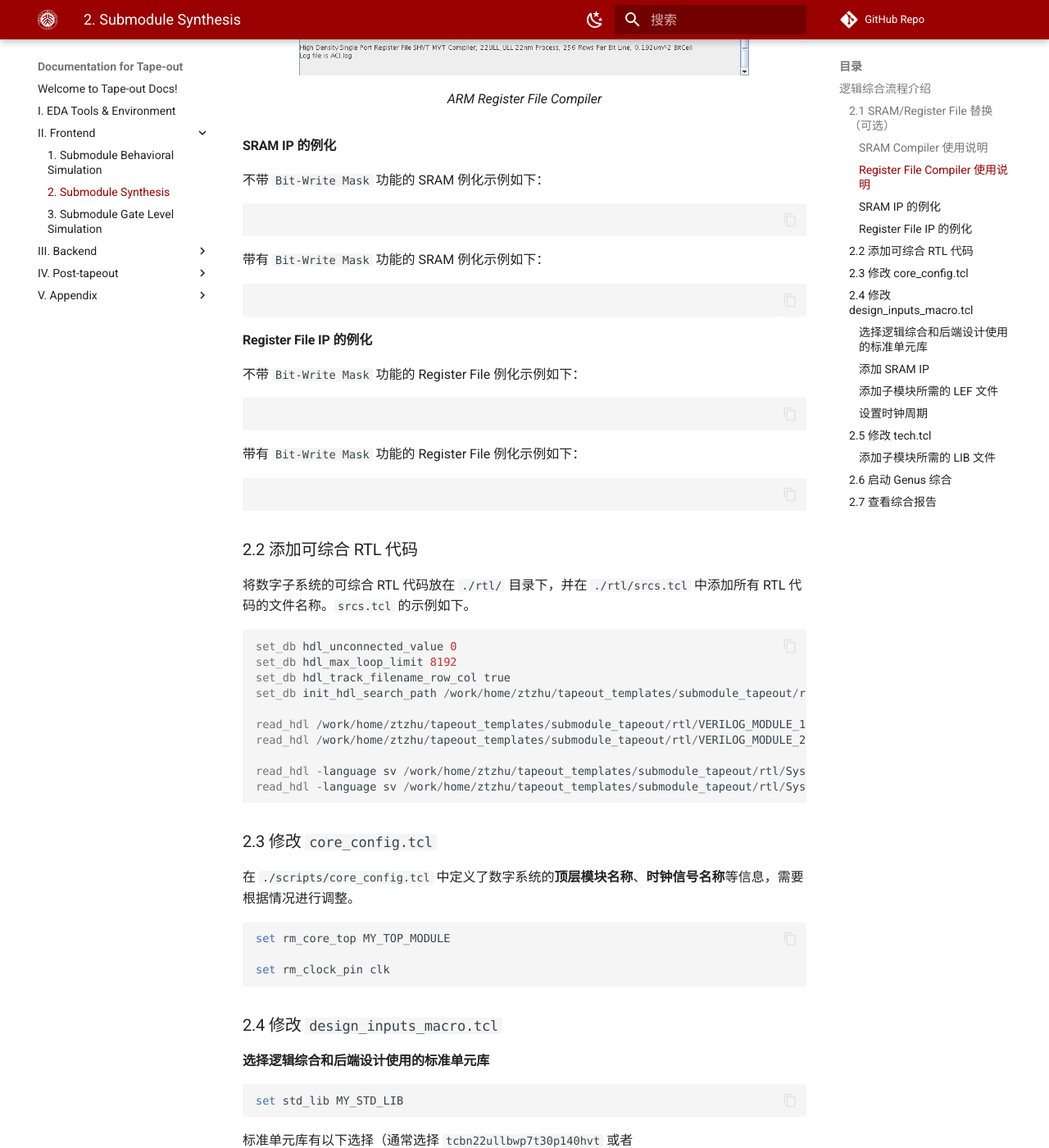
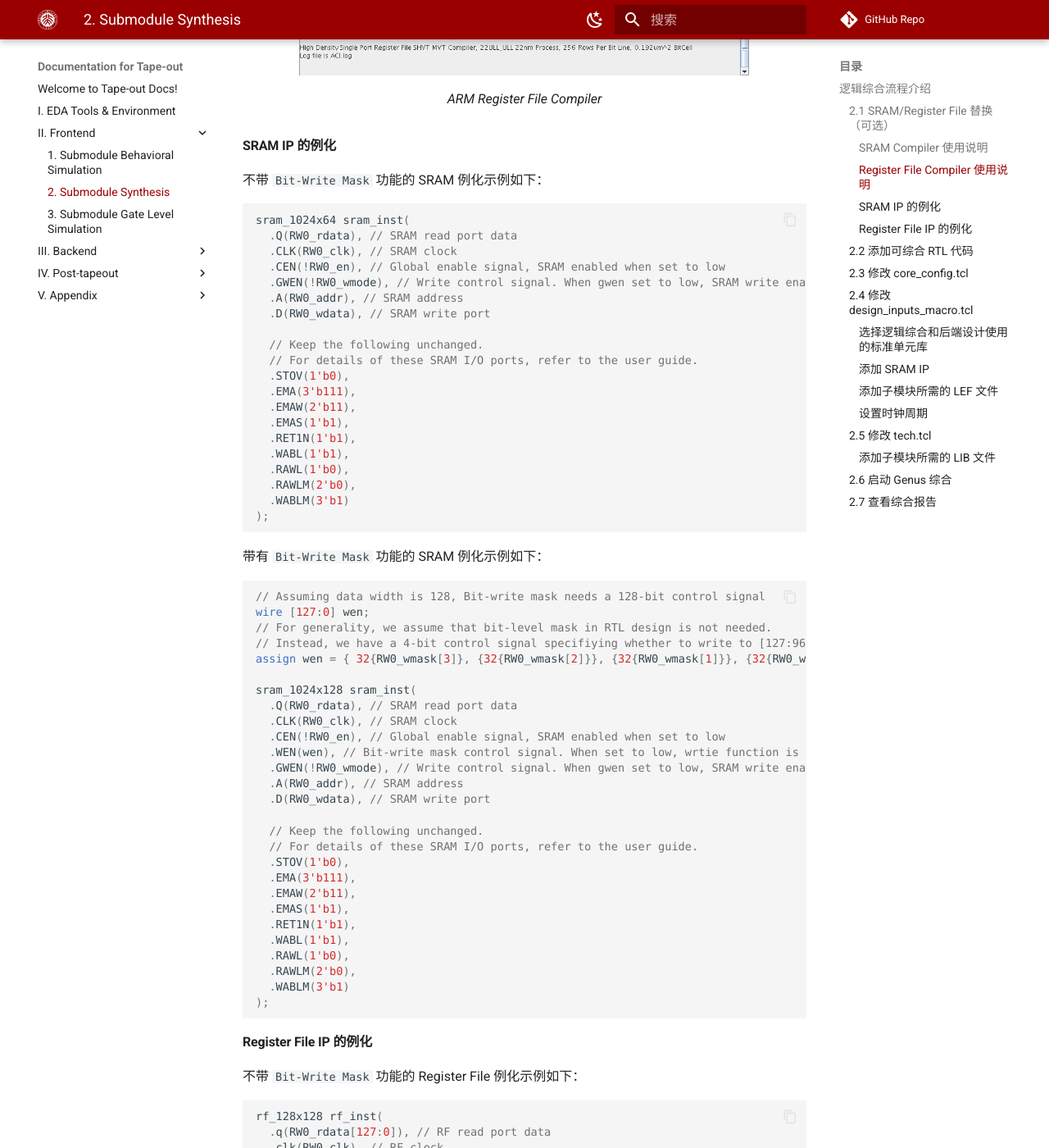
Before and after one commit to pku-pacific-lab-team/Tape-out_template_doc, an MkDocs documentation site: the page built from docs/2_submodule_synthesis.md, in a window 1280 px wide and 1400 px high, scrolled down 4393 px. Shown: the whole window at 82% size. Built offline with MkDocs 1.6.1 and Material for MkDocs 9.7.7, drawn with Linux system fonts in a browser that asks for light colours; some web fonts are replaced; comment, search, counter and statistics services are not loaded; some of the changed text lies outside the part shown.

Commit message:
add rtl instantiation of sram and rf compiler

````diff
--- a/docs/2_submodule_synthesis.md
+++ b/docs/2_submodule_synthesis.md
@@ -89,24 +89,112 @@
 
 不带 `Bit-Write Mask` 功能的 SRAM 例化示例如下：
 ```verilog
+sram_1024x64 sram_inst(
+  .Q(RW0_rdata), // SRAM read port data
+  .CLK(RW0_clk), // SRAM clock
+  .CEN(!RW0_en), // Global enable signal, SRAM enabled when set to low
+  .GWEN(!RW0_wmode), // Write control signal. When gwen set to low, SRAM write enabled, otherwise SRAM read is enabled
+  .A(RW0_addr), // SRAM address
+  .D(RW0_wdata), // SRAM write port
 
+  // Keep the following unchanged.
+  // For details of these SRAM I/O ports, refer to the user guide.
+  .STOV(1'b0),
+  .EMA(3'b111),
+  .EMAW(2'b11),
+  .EMAS(1'b1),
+  .RET1N(1'b1),
+  .WABL(1'b1),
+  .RAWL(1'b0),
+  .RAWLM(2'b0),
+  .WABLM(3'b1)
+);
 ```
 
 带有 `Bit-Write Mask` 功能的 SRAM 例化示例如下：
 ```Verilog
+// Assuming data width is 128, Bit-write mask needs a 128-bit control signal
+wire [127:0] wen;
+// For generality, we assume that bit-level mask in RTL design is not needed.
+// Instead, we have a 4-bit control signal specifiying whether to write to [127:96], [95:64], [63:32], or [31:0].
+assign wen = { 32{RW0_wmask[3]}, {32{RW0_wmask[2]}}, {32{RW0_wmask[1]}}, {32{RW0_wmask[0]}}};
 
+sram_1024x128 sram_inst(
+  .Q(RW0_rdata), // SRAM read port data
+  .CLK(RW0_clk), // SRAM clock
+  .CEN(!RW0_en), // Global enable signal, SRAM enabled when set to low
+  .WEN(wen), // Bit-write mask control signal. When set to low, wrtie function is activated.
+  .GWEN(!RW0_wmode), // Write control signal. When gwen set to low, SRAM write enabled, otherwise SRAM read is enabled
+  .A(RW0_addr), // SRAM address
+  .D(RW0_wdata), // SRAM write port
+
+  // Keep the following unchanged.
+  // For details of these SRAM I/O ports, refer to the user guide.
+  .STOV(1'b0),
+  .EMA(3'b111),
+  .EMAW(2'b11),
+  .EMAS(1'b1),
+  .RET1N(1'b1),
+  .WABL(1'b1),
+  .RAWL(1'b0),
+  .RAWLM(2'b0),
+  .WABLM(3'b1)
+);
 ```
 
 #### Register File IP 的例化
 
 不带 `Bit-Write Mask` 功能的 Register File 例化示例如下：
 ``` Verilog
+rf_128x128 rf_inst(
+  .q(RW0_rdata[127:0]), // RF read port data
+  .clk(RW0_clk), // RF clock
+  .cen(!RW0_en), // Global enable signal, RF enabled when set to low
+  .wen(!RW0_wmode), // Write control signal. When gwen set to low, RF write enabled, otherwise RF read is enabled
+  .a(RW0_addr), // RF address
+  .d(RW0_wdata[127:0]), // RF write port
 
+  // Keep the following unchanged.
+  // For details of these RF I/O ports, refer to the user guide.
+  .ema(3'b111),
+  .emaw(2'b11),
+  .emas(1'b1),
+  .ret1n(1'b1),
+  .wabl(1'b1),
+  .wablm(2'b1),
+  .rawl(1'b0),
+  .rawlm(2'b0)
+);
 ```
 
 带有 `Bit-Write Mask` 功能的 Register File 例化示例如下：
 ``` Verilog
+// Assuming data width is 128, Bit-write mask needs a 128-bit control signal
+wire [127:0] wen;
+// For generality, we assume that bit-level mask in RTL design is not needed.
+// Instead, we have a 2-bit control signal specifiying whether to write to [127:64] or [63:0].
+assign wen = { 64{RW0_wmask[1]}, {64{RW0_wmask[0]}}};
 
+rf_128x128 rf_inst(
+  .q(RW0_rdata[127:0]), // RF read port data
+  .clk(RW0_clk), // RF clock
+  .cen(!RW0_en), // Global enable signal, RF enabled when set to low
+  .wen(~wen[127:0]), // Bit-write mask control signal. When set to low, wrtie function is activated.
+  .a(RW0_addr), // RF address
+  .d(RW0_wdata[127:0]), // RF write port
+  .gwen(!RW0_wmode), // Write control signal. When gwen set to low, RF write enabled, otherwise RF read is enabled
+
+  // Keep the following unchanged.
+  // For details of these RF I/O ports, refer to the user guide.
+  .ema(3'b111),
+  .emaw(2'b11),
+  .emas(1'b1),
+  .ret1n(1'b1),
+  .wabl(1'b1),
+  .wablm(2'b1),
+  .rawl(1'b0),
+  .rawlm(2'b0)
+);
 ```
 
 ### 2.2 添加可综合 RTL 代码
````
